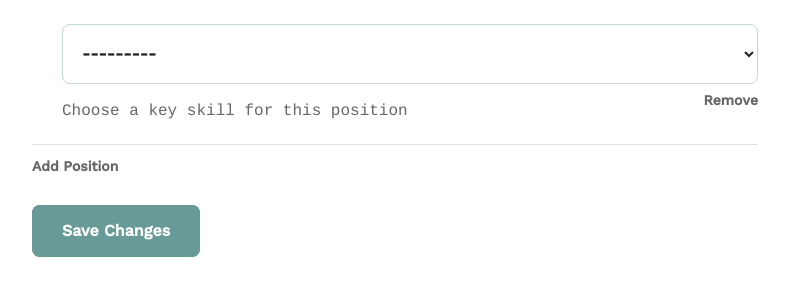
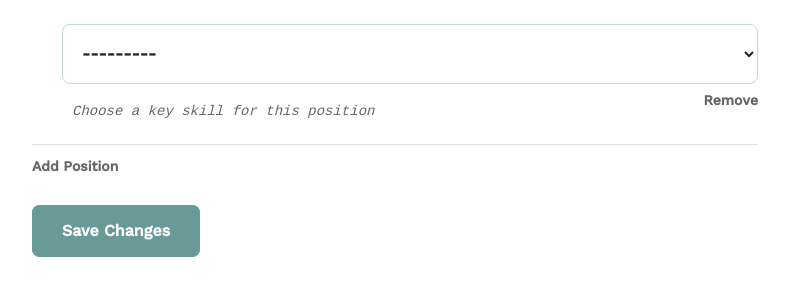
Before and after one commit to gidsey/teambuilder, a Django app: page /projects/new/ in a window 1280 px wide. Shown: the part 1086-1386 px from the top of the page, without its empty margins (83-872 px from the left). Run offline with Django 3.2, Linux system fonts and the light colour scheme; a user stored in the database is signed in; data comes from the database, SQL or seed files in the repository; both versions use the stored data as it was after the commit; some libraries are stand-ins or nearby versions.

Commit message:
validation added for key skills form

```diff
--- a/assets/css/custom.css
+++ b/assets/css/custom.css
@@ -63,7 +63,7 @@ textarea {
 .error_red {
     text-align: center;
     display: block;
-    height: 40px;
+    height: auto;
     line-height: 40px;
     background-color: #dc3545;
     border-radius: 6px;
@@ -98,3 +98,9 @@ textarea {
 .skill_selector {
     height: 60px;
 }
+
+.helptext {
+    font-size: 14px;
+    padding-left: 10px;
+    font-style: italic;
+}
--- a/projects/forms.py
+++ b/projects/forms.py
@@ -45,18 +45,6 @@ class ProjectForm(forms.ModelForm):
 
 
 class BaseArticleFormset(forms.BaseInlineFormSet):
-    # def add_fields(self, form, index):
-    #     # Get a list of all available skills to populate the key skills dropdown
-    #     available_skills = models.Skill.objects.all()
-    #     choices = get_skill_choices(available_skills)
-    #     choices.append((0, '--- Select a key skill ---'))
-    #     super().add_fields(form, index)
-    #     form.fields['selected_skill'] = forms.ChoiceField(choices=choices, initial=0)
-    #
-    #     form.fields['selected_skill'].widget.attrs.update({
-    #         'class': 'skill_selector',
-    #     })
-
     def clean(self):
         """
         Checks that no two positions have the same title.
@@ -70,27 +58,28 @@ class BaseArticleFormset(forms.BaseInlineFormSet):
 
             title = form.cleaned_data.get('title')
             title = str(title).lower()
-
             if str(title).lower() in titles:
                 raise forms.ValidationError("Error: positions on a project must have distinct titles.")
+            titles.append(title)
 
-            titles.append(title)
+            key_skill = form.cleaned_data.get('key_skill')
+            if key_skill and not title:
+                raise forms.ValidationError("Error: enter a title for this position.")
 
 
 #  Define the formset for Positions attached to a Project
 position_inline_formset = forms.inlineformset_factory(
     models.Project,
     models.Position,
-    # formset=BaseArticleFormset,
+    formset=BaseArticleFormset,
     extra=1,
     fields=('title', 'description', 'key_skill'),
     widgets={
         'title': forms.TextInput(attrs={'placeholder': 'Position Title', 'class': 'circle--input--h3'}),
         'description': forms.Textarea(attrs={'placeholder': 'Position description...'},),
-        'key_skill': forms.Select(attrs={'class': 'skill_selector', 'label': 'Select a key skill'}),
+        'key_skill': forms.Select(attrs={'class': 'skill_selector'}),
     },
 )
-
 
 
 class DeleteProjectForm(forms.Form):
--- a/projects/templates/projects/project_new_edit.html
+++ b/projects/templates/projects/project_new_edit.html
@@ -12,7 +12,7 @@
                 deleteText: 'Remove',
                 addCssClass: "circle--clone--add",
                 deleteCssClass: "circle--clone--remove",
-                formCssClass: "position-forms",
+                formCssClass: "position-forms"
             });
         });
     </script>
@@ -52,14 +52,18 @@
                         Markdown is accepted</a></p>
             </div>
 
-
             <div class="circle--project--positions">
                 <h2>Positions</h2>
                 <ul class="circle--group--list circle--clone--list" id="positions_formset">
                     {% for position_form in positions_formset %}
-                        <li>{{ position_form }}</li>
+                        <li>{{ position_form }}
+                            {% if position_form.key_skill.errors %}
+                                <div class="error_red">{{ position_form.key_skill.errors.as_text|escape }}</div>
+                            {% endif %}
+                        </li>
                     {% endfor %}
                 </ul>
+            </div>
             {% if positions_formset.non_form_errors %}
                 <div class="error_red">
                     <span>
@@ -73,7 +77,7 @@
             <input type="submit" name="save_changes" class="button-primary" value="Save Changes">
         </div>
 
-        </div>
+
 
     <div class="grid-25 grid-push-5">
 
```
Also changed, not shown: db.sqlite3. Lines whose indentation alone changed are shown as unchanged.
